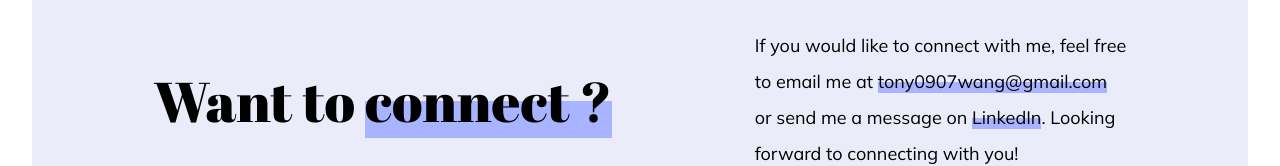
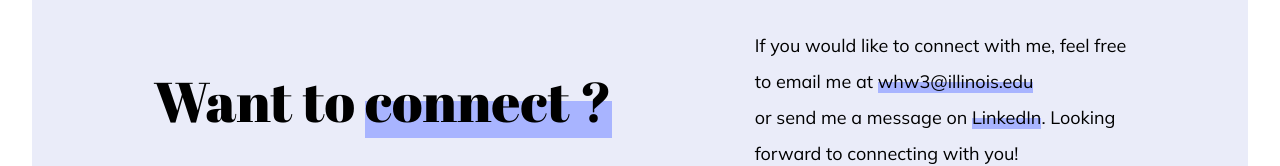
Before and after one commit to tonywang0907/Personal-Website, a plain HTML site: page html/home.html in a window 1280 px wide. Shown: the part 2955-3121 px from the top of the page. Drawn offline with Linux system fonts and the light colour scheme.

Commit message:
Changed email address

```diff
--- a/html/home.html
+++ b/html/home.html
@@ -133,7 +133,7 @@
             <h1>Want to <span class="half-highlight">connect ?</span></h1>
             <p>
                 If you would like to connect with me, feel free <br>
-                to email me at <a href=mailto:"tony0907wang@gmail.com"/><span class="half-highlight-h">tony0907wang@gmail.com</span></a> <br>
+                to email me at <a href=mailto:"tony0907wang@gmail.com"/><span class="half-highlight-h">whw3@illinois.edu</span></a> <br>
                 or send me a message on <a href="https://www.linkedin.com/in/tonywang0907/"><span class="half-highlight-h">LinkedIn</span></a>. Looking <br>
                 forward to connecting with you!
             </p>
```
